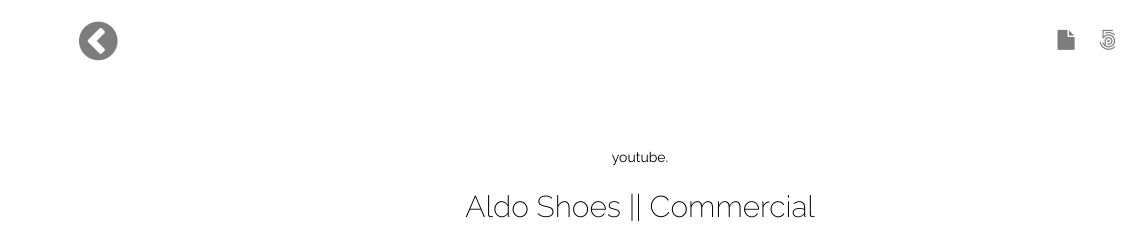
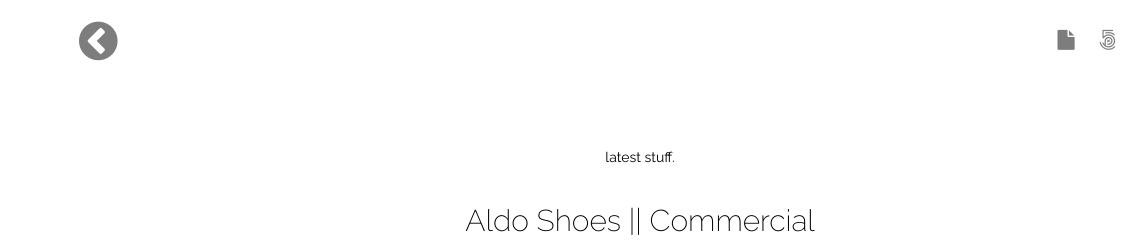
Before and after one commit to tontytont/tontytont.github.io, a plain HTML site: page cinematography.html in a window 1280 px wide. Shown: the top 244 px of the page, 0-1128 px from the left. Drawn offline with nearby package versions, Linux system fonts and the light colour scheme; no server answers.

Commit message:
Update cinematography.html

```diff
--- a/cinematography.html
+++ b/cinematography.html
@@ -65,8 +65,9 @@
   <div class="clear"></div>
   <div id="video-wrapper">
     <div style="width: 100%; text-align: center;">
-      <a href='https://www.youtube.com/channel/UC1v0PdGAj2rEirm8Djc74RA' style='text-align: center; color: #000;' target="_blank">youtube.</a>
+      <a href='https://www.youtube.com/channel/UC1v0PdGAj2rEirm8Djc74RA' style='text-align: center; color: #000;' target="_blank">latest stuff.</a>
     </div>
+    <br>
     <br>
     <br>
     <h1>Aldo Shoes || Commercial</h1>
```
